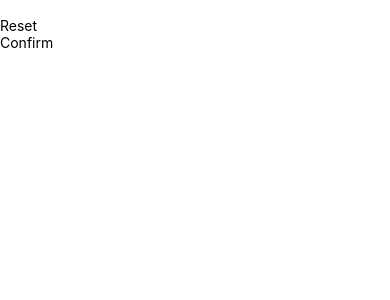
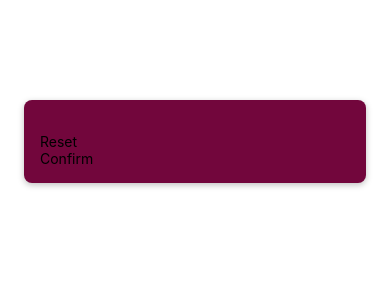
Before and after one commit to karkisunil1200/guessGame, a React Native app: screen / in a window 390 px wide. Shown: the top 300 px of the page. Built offline with nearby package versions, Linux system fonts and the light colour scheme.

Commit message:
Added shadows

```diff
--- a/screens/StartGameScreen.js
+++ b/screens/StartGameScreen.js
@@ -3,7 +3,7 @@ import PrimaryButton from "../components/PrimaryButton";
 
 function StartGameScreen() {
   return (
-    <View>
+    <View style={styles.inputContainer}>
       <TextInput />
       <PrimaryButton>Reset</PrimaryButton>
       <PrimaryButton>Confirm </PrimaryButton>
@@ -15,6 +15,15 @@ export default StartGameScreen;
 
 const styles = StyleSheet.create({
   inputContainer: {
-    flex: 1,
+    marginTop: 100,
+    marginHorizontal: 24,
+    borderRadius: 8,
+    padding: 16,
+    backgroundColor: "#72063c",
+    elevation: 9,
+    shadowColor: "black",
+    shadowOpacity: 0.25,
+    shadowOffset: { width: 0, height: 2 },
+    shadowRadius: 6,
   },
 });
```
